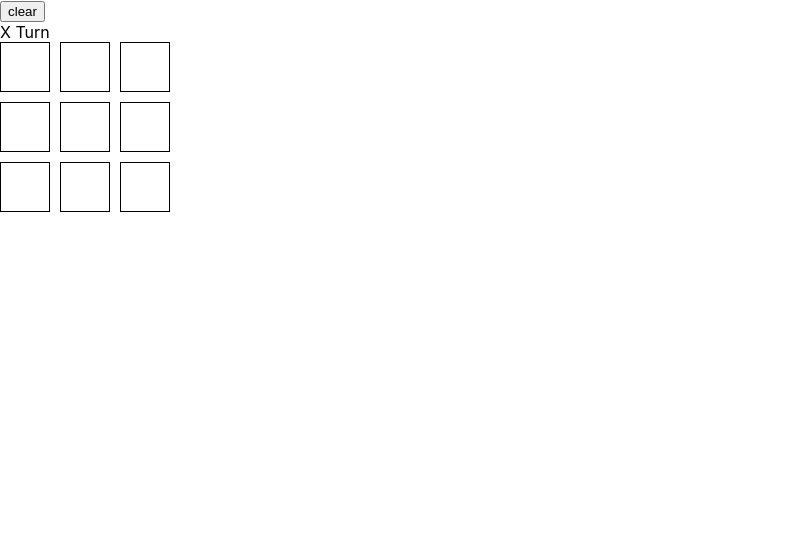
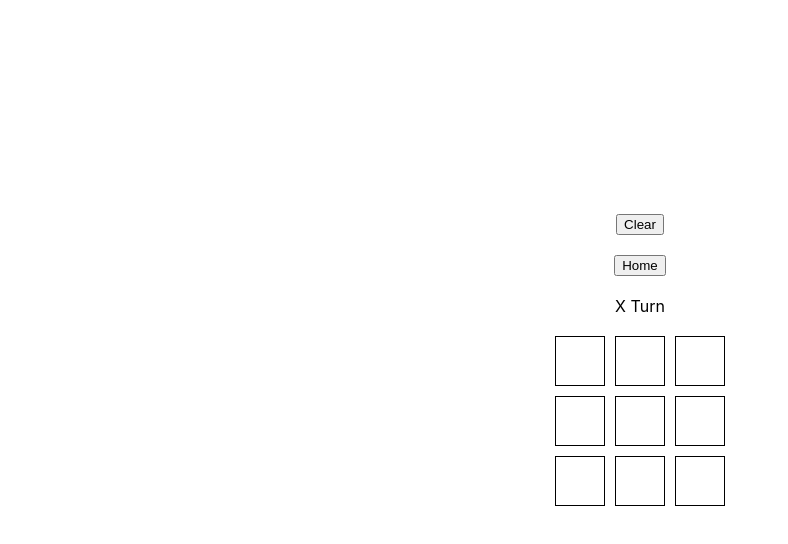
Before and after one commit to lohi212/react_tic_tac_toe, a React (Create React App) app: page /game in a window 1280 px wide. Shown: the top 544 px of the page, without its empty margins (0-788 px from the left). Built offline with nearby package versions, Linux system fonts and the light colour scheme.

Commit message:
fix(css): styles

```diff
--- a/src/App.css
+++ b/src/App.css
@@ -1,11 +1,15 @@
-.App {
-  height: 90vh;
+.center-container {
+
   display: flex;
   align-items: center;
   justify-content: center;
 }
 
-.container {
+.root-container {
+  height: 90vh;
+}
+
+.column-container {
   display: flex;
   flex-direction: column;
   gap: 20px;
--- a/src/components/Game.jsx
+++ b/src/components/Game.jsx
@@ -1,21 +1,25 @@
 import React, { useState } from "react";
+import { useNavigate } from "react-router-dom";
 import Board from "./Board";
 import User from "./User";
 import Winner from "./Winner";
 
 const Game = () => {
+  const navigate = useNavigate();
   const [user, setUser] = useState("X");
   const [values, setValues] = useState(new Array(9));
   const [winner, setWinner] = useState("");
 
   const reset = () => {
     setWinner("");
-    setUser("");
+    setUser("X");
     setValues(new Array(9));
   };
+
   return (
-    <div>
-      <button onClick={reset}>clear</button>
+    <div className="root-container center-container column-container">
+      <button onClick={reset}>Clear</button>
+      <button onClick={() => navigate("/")}>Home</button>
       <Winner
         user={user}
         values={values}
--- a/src/components/Home.jsx
+++ b/src/components/Home.jsx
@@ -10,8 +10,8 @@ const Home = ({ setGameType }) => {
   };
 
   return (
-    <div className="App">
-      <div className="container">
+    <div className="root-container center-container">
+      <div className="column-container">
         <button onClick={() => handleGamePage("2-user")}>2 User</button>
         <button onClick={() => handleGamePage("computer")}>
           Play with computer
```
Also changed, not shown: src/App.js (+2 -7 lines).
